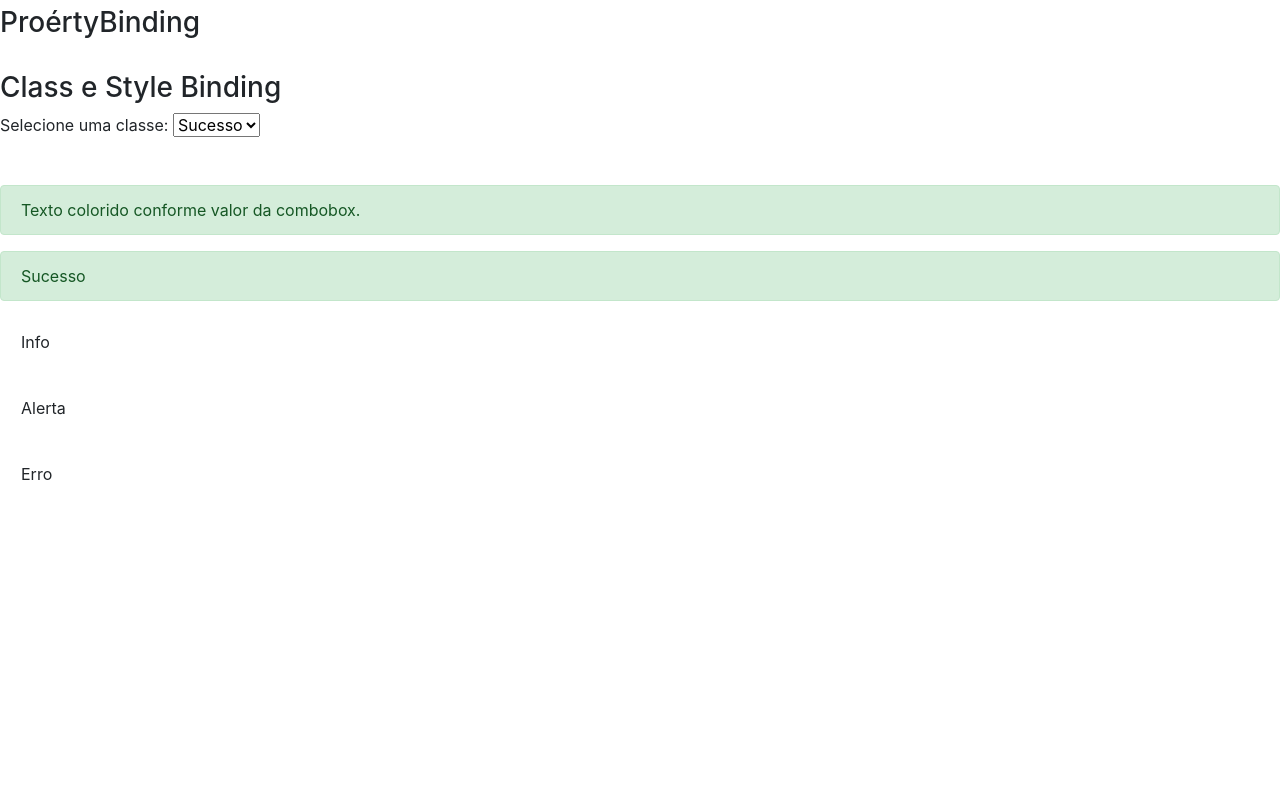
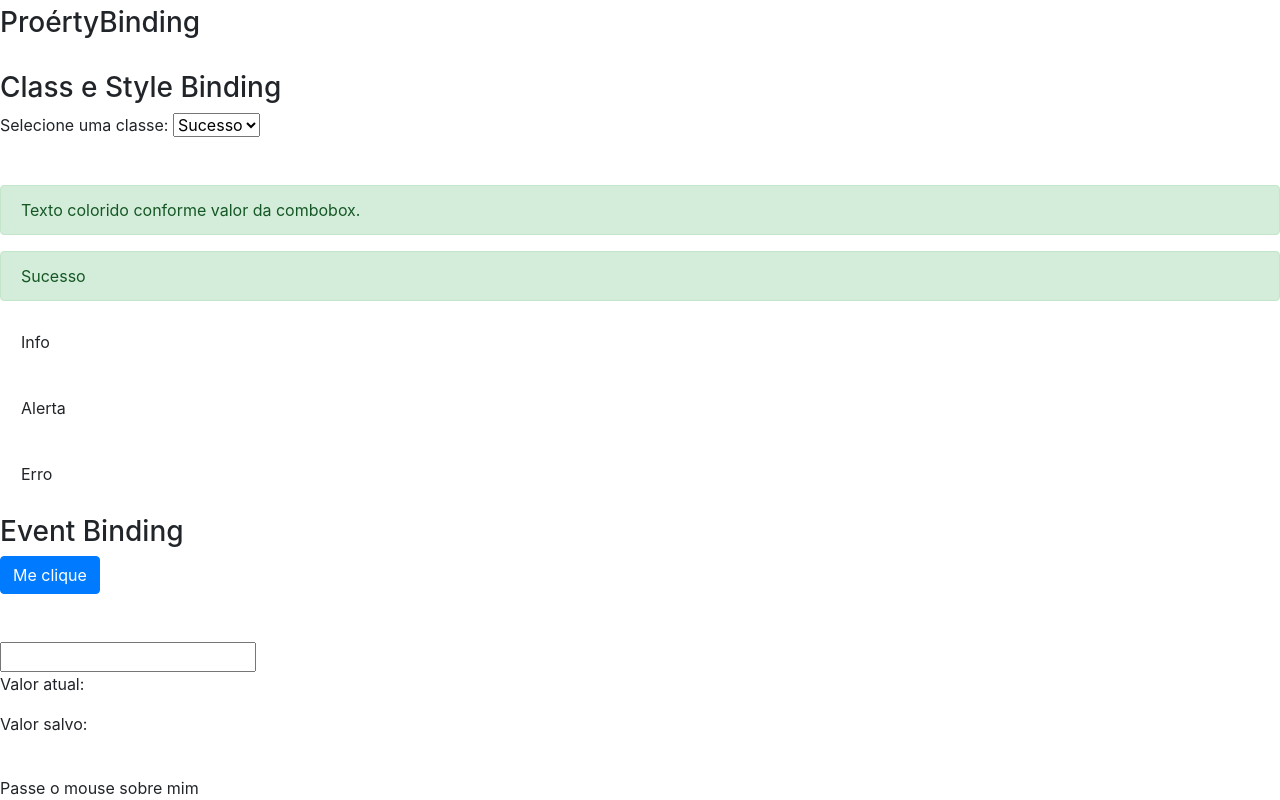
Before and after one commit to rogerio121/angular, an Angular app in the folder data-binding/: page / in a window 1280 px wide. Shown: the part 196-996 px from the top of the page. Before the commit the page ends 800 px from the top, so only its background shows below. Built offline with nearby package versions, Linux system fonts and the light colour scheme.

Commit message:
Eventos com Angular

```diff
--- a/data-binding/src/app/data-binding/data-binding.component.css
+++ b/data-binding/src/app/data-binding/data-binding.component.css
@@ -0,0 +1,4 @@
+.highlight{
+    background-color: yellow;
+    font-weight: bold;
+}
--- a/data-binding/src/app/data-binding/data-binding.component.html
+++ b/data-binding/src/app/data-binding/data-binding.component.html
@@ -39,5 +39,28 @@
         <div class="alert alert-danger" [style.display]="classe.value =='alert-danger' ? 'block' : 'none' ">Esse texto somente aparexe emcaso de erro</div>
 
     </article>
+</section>
 
+<section class="event-binding">
+    <article>
+        <h3>Event Binding</h3>
+        <div>
+            <button (click)="botaoClicado()"
+            class="btn btn-primary">Me clique</button>
+        </div>
+
+        <br><br>
+
+        <input type="text" (keyup)="onKeyUp($event)"
+         (keyup.enter)="salvarValor($event.target.value)"
+         (blur)="salvarValor(campoInput.value)" #campoInput>
+        <p>Valor atual: {{ valorAtual }}</p>
+        <p>Valor salvo: {{ valorSalvo }}</p>
+
+        <br>
+
+        <span (mouseouver)="onMouseOuverOut()"
+        (mouseout)="onMouseOuverOut()"
+        [class.highlight]="isMouseOuver">Passe o mouse sobre mim</span>
+    </article>
 </section>
--- a/data-binding/src/app/data-binding/data-binding.component.ts
+++ b/data-binding/src/app/data-binding/data-binding.component.ts
@@ -9,7 +9,10 @@
 
   url : string = 'http://loiane.traine';
   cursoAngular : boolean =  true;
-  urlImagem : string = 'http://lorempixel.com/400/200'
+  urlImagem : string = 'http://lorempixel.com/400/200';
+  valorAtual : string = '';
+  valorSalvo : string;
+  isMouseOuver : boolean = false;
 
   getValor(){
     return 1;
@@ -19,6 +22,21 @@
     return true;
   }
 
+  botaoClicado(){
+    alert('Obrigado porter me clicado!');
+  }
+
+  onKeyUp(evento : KeyboardEvent){
+    this.valorAtual = (<HTMLInputElement>evento.target).value;
+  }
+
+  salvarValor(valor){
+    this.valorSalvo =valor;
+  }
+
+  onMouseOuverOut(){
+    this.isMouseOuver = !this.isMouseOuver;
+  }
   constructor() { }
 
   ngOnInit() {
```
